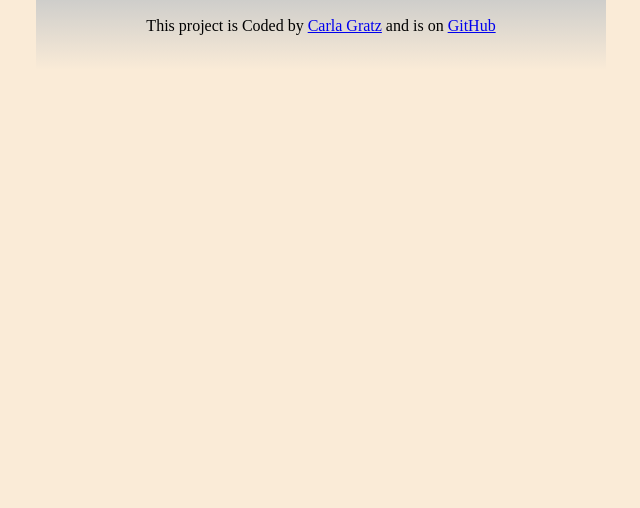
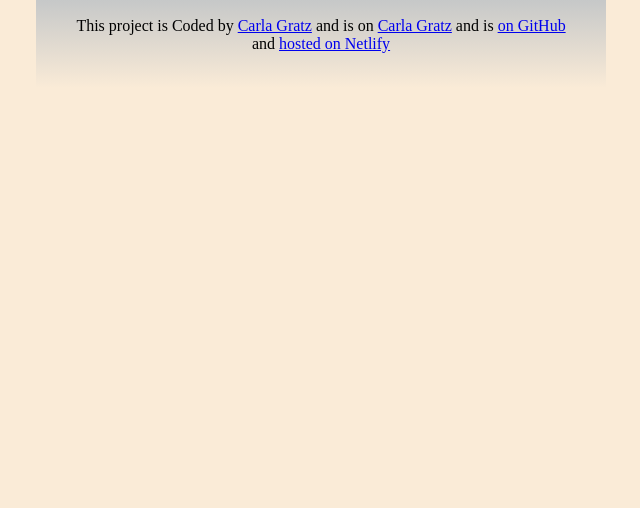
Before and after one commit to carla-g0086/My-Weather-Application-Project-CG, a website: page index.html in a window 1280 px wide. Shown: the part 292-800 px from the top of the page, without its empty margins (319-959 px from the left). Drawn offline with nearby package versions, Linux system fonts and the light colour scheme.

Commit message:
Update index.html
added link

```diff
--- a/index.html
+++ b/index.html
@@ -59,11 +59,9 @@
           >Carla Gratz</a
         >
         and is on
-        <a
-          href="https://github.com/carla-g0086/ProjectCoding.git"
-          target="_blank"
-          >GitHub</a
-        >
+        <a href="https://github.com/carla-g0086" target="_blank">Carla Gratz</a> and is
+        <a href="https://github.com/carla-g0086/My-Weather-Application-Project-CG" target="_blank"> on GitHub</a> and
+        <a href="https://easy-find-weather-app.netlify.app/" target="_blank">hosted on Netlify</a>
       </footer>
     </div>
     <script src="index.js"></script>
```
